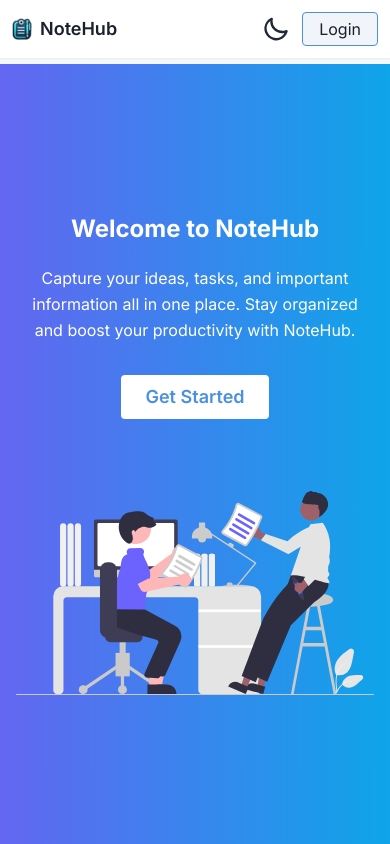
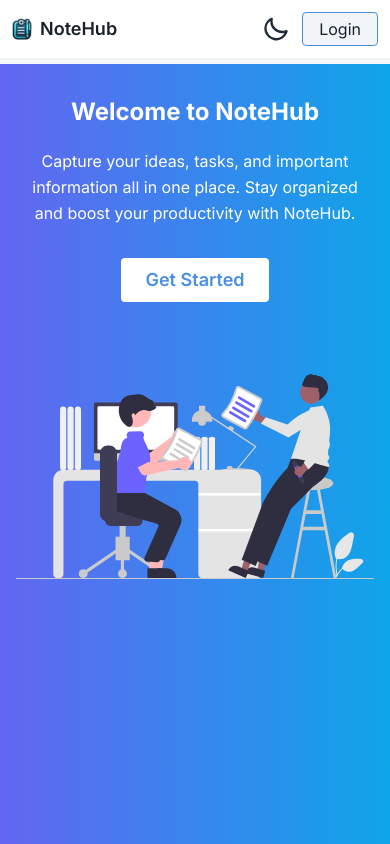
Before and after one commit to Hasinur3813/notehub, a React (Create React App) app: page / in a window 390 px wide. Built offline with nearby package versions, Linux system fonts and the light colour scheme.

Commit message:
second commit

```diff
--- a/src/pages/HomePage.jsx
+++ b/src/pages/HomePage.jsx
@@ -5,9 +5,9 @@ import { Button } from "../components/Button";
 const HomePage = () => {
   return (
     <section className="overflow-y-auto w-full py-8 md:py-0 bg-gradient-to-r from-indigo-500 to-sky-500 px-4">
-      <div className="container mx-auto flex flex-col md:flex-row text-center md:text-left justify-center md:justify-between gap-y-10 items-center h-full">
-        <div class=" text-white rounded mb-8">
-          <h1 class="text-2xl md:text-3xl lg:text-4xl xl:text-5xl font-bold">
+      <div className="container mx-auto flex flex-col md:flex-row text-center md:text-left  md:justify-between gap-y-10 items-center h-full">
+        <div className=" text-white rounded mb-8">
+          <h1 className="text-2xl md:text-3xl lg:text-4xl xl:text-5xl font-bold">
             Welcome to NoteHub
           </h1>
           <p className="my-5 leading-relaxed md:max-w-lg text-base">
```
